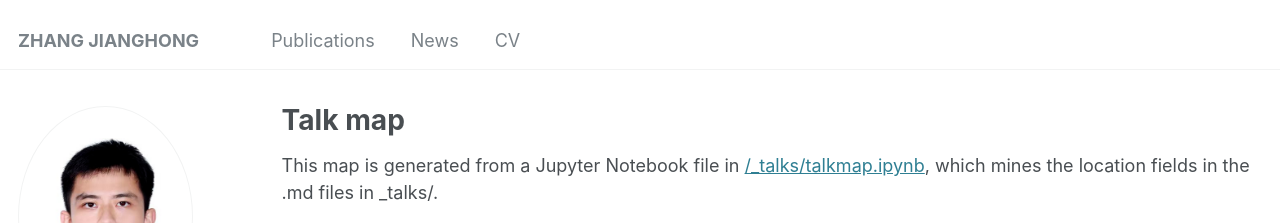
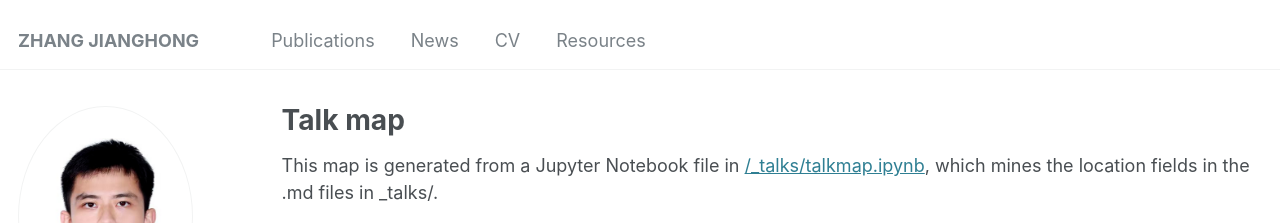
Before and after one commit to zjh990724/zjh990724.github.io, a Jekyll site: the page built from _pages/talkmap.html, in a window 1280 px wide. Shown: the top 223 px of the page. Built offline with Jekyll 4.4.1, drawn with Linux system fonts in a browser that asks for light colours; nearby versions of some CDN libraries; some web fonts are replaced.

Commit message:
Update navigation.yml

```diff
--- a/_data/navigation.yml
+++ b/_data/navigation.yml
@@ -23,5 +23,8 @@ main:
   - title: "CV"
     url: /cv/
 
+  - title: "Resources"
+    url: /files/
+
   #- title: "Guide"
     #url: /markdown/
```
